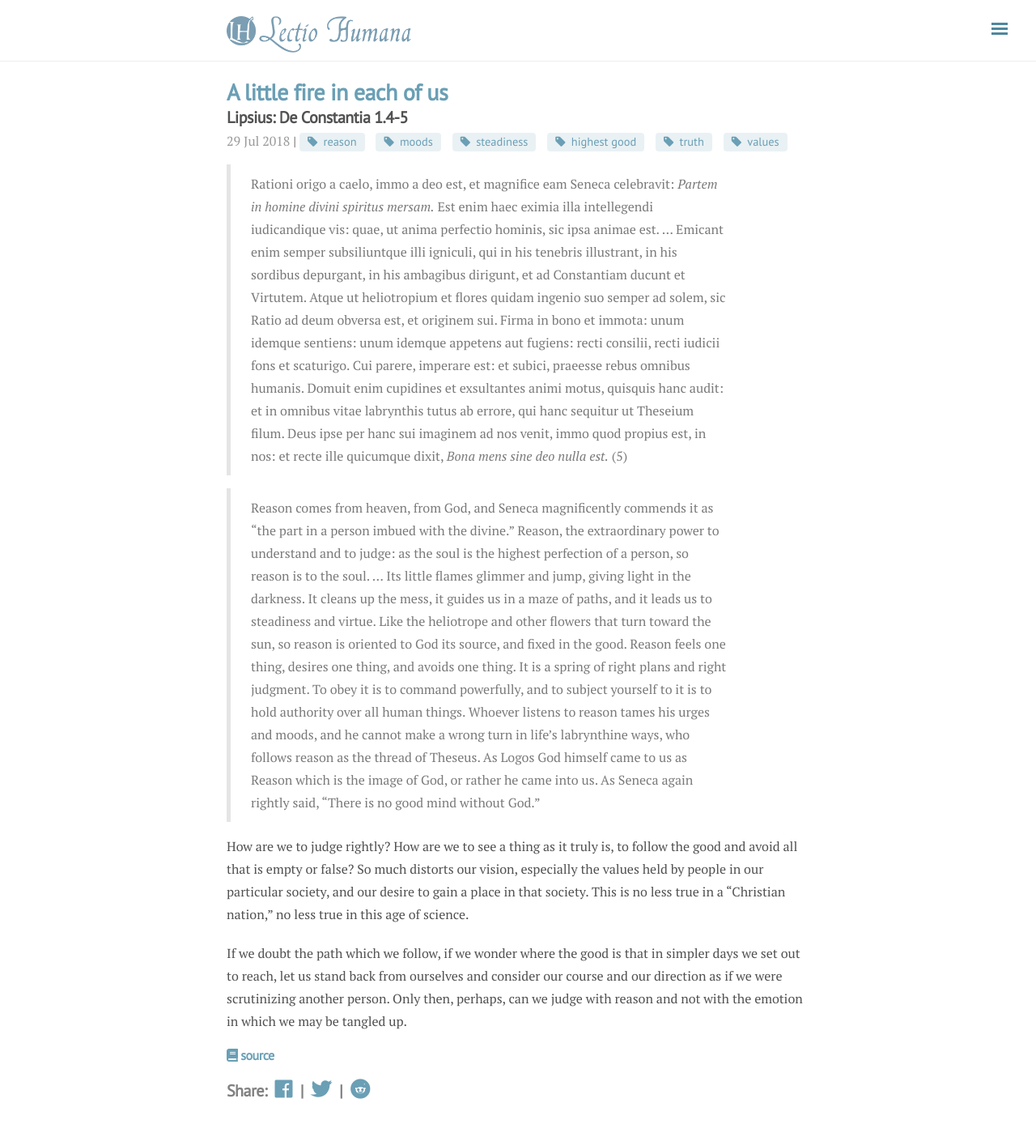
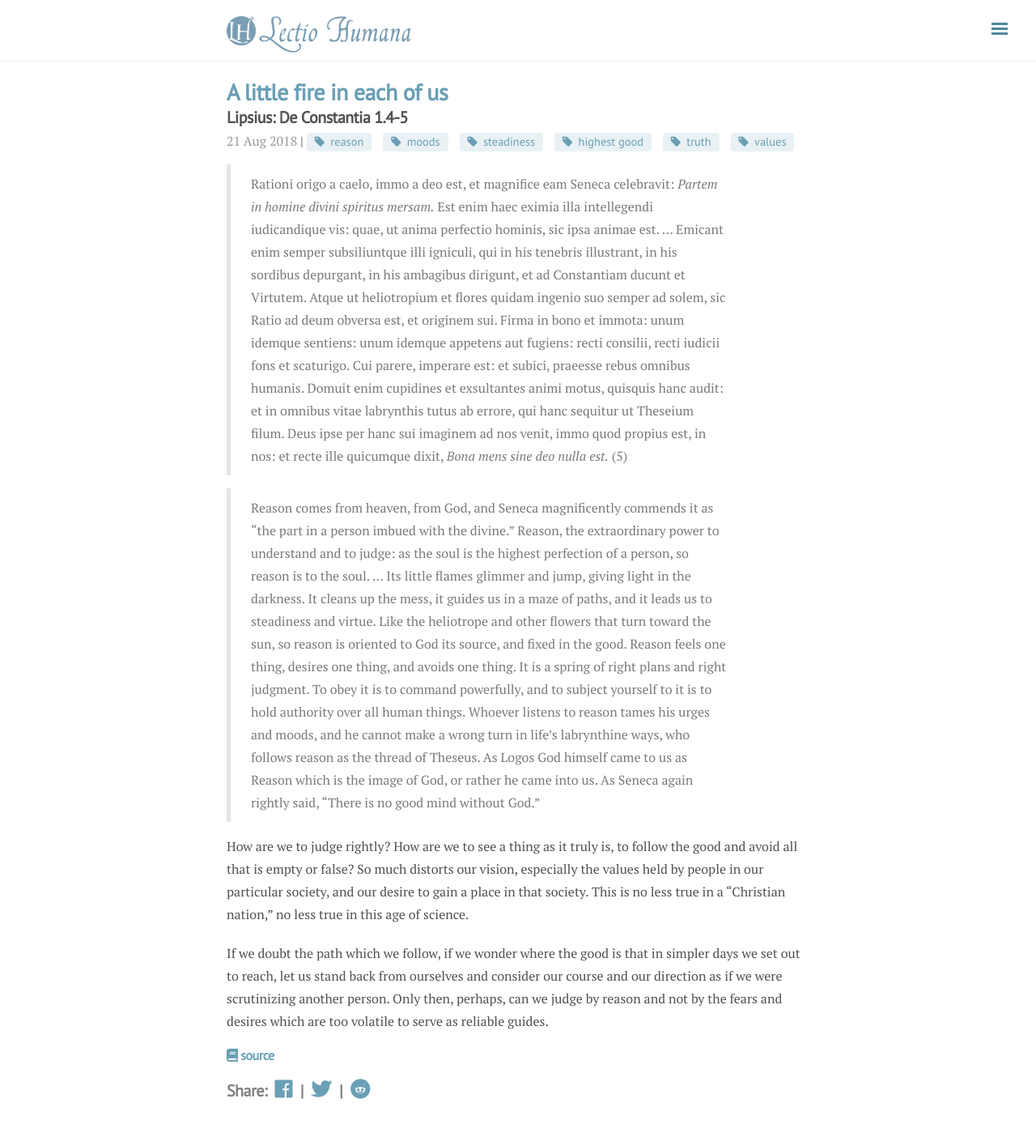
Before and after one commit to fpsvogel/lectiohumana, a Jekyll site: the page built from _posts/2018-08-21-Lipsius-Constantia-3.md, in a window 1280 px wide. Shown: the whole page at 81% size. Built offline with Jekyll 4.4.1, drawn with Linux system fonts in a browser that asks for light colours; nearby versions of some CDN libraries.

Commit message:
2018-08-22

```diff
--- a/_posts/2018-07-29-Lipsius-Constantia-3.md
+++ b/_posts/2018-08-21-Lipsius-Constantia-3.md
@@ -15,6 +15,6 @@ permalink: /:title
 
 How are we to judge rightly? How are we to see a thing as it truly is, to follow the good and avoid all that is empty or false? So much distorts our vision, especially the values held by people in our particular society, and our desire to gain a place in that society. This is no less true in a "Christian nation," no less true in this age of science.
 
-If we doubt the path which we follow, if we wonder where the good is that in simpler days we set out to reach, let us stand back from ourselves and consider our course and our direction as if we were scrutinizing another person. Only then, perhaps, can we judge with reason and not with the emotion in which we may be tangled up.
+If we doubt the path which we follow, if we wonder where the good is that in simpler days we set out to reach, let us stand back from ourselves and consider our course and our direction as if we were scrutinizing another person. Only then, perhaps, can we judge by reason and not by the fears and desires which are too volatile to serve as reliable guides.
 
 <h2 class="post-source"><a href="https://books.google.com/books?id=ZmpSAAAAcAAJ&pg=PA7"><i class="fas fa-book" aria-hidden="true"></i> source</a></h2>
```
Also changed, not shown: _posts/2018-08-22-Erasmus-Mark-2-2.md (added, +18 -0 lines).
